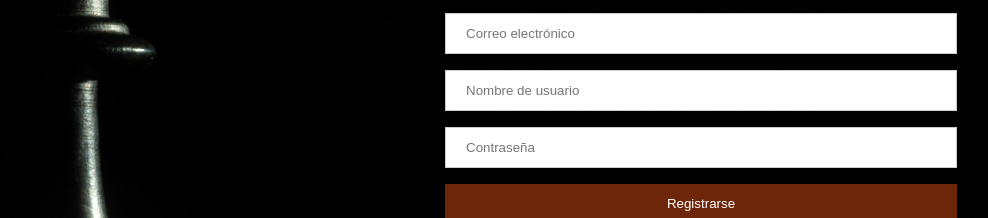
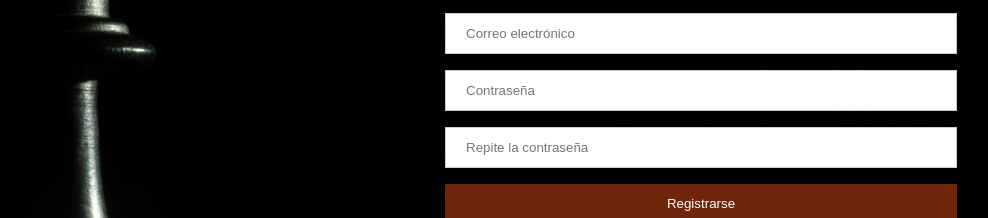
Before and after one commit to danii1107/PSI, a Vue app in the folder mychess-vue/: page /sign-up in a window 1280 px wide. Shown: the part 282-500 px from the top of the page, without its empty margins (219-1207 px from the left). Built offline with nearby package versions, Linux system fonts and the light colour scheme; no server answers.

Commit message:
changed auth formsg

```diff
--- a/mychess-vue/src/components/Login.vue
+++ b/mychess-vue/src/components/Login.vue
@@ -1,7 +1,7 @@
 <template>
 	<div class="container">
 		<form @submit.prevent="handleLogin">
-			<input type="username" v-model="persona.username" placeholder="Nombre de usuario" required>
+			<input type="email" v-model="persona.email" placeholder="Correo electrónico" required>
 			<input type="password" v-model="persona.password" placeholder="Contraseña" required>
 			<button type="submit">Iniciar Sesión</button>
 		</form>
@@ -15,7 +15,7 @@
 		data() {
 			return {
 				persona: {
-					username: "",
+					email: "",
 					password: "",
 				},
 			};
@@ -24,7 +24,7 @@
 			handleLogin() {
 				this.$emit('LoginAPI', this.persona);
 				this.persona = {
-					username: "",
+					email: "",
 					password: "",
 				};
 			}
--- a/mychess-vue/src/components/Signup.vue
+++ b/mychess-vue/src/components/Signup.vue
@@ -2,8 +2,8 @@
   <div class="container">
     <form @submit.prevent="handleSignup">
       <input type="email" v-model="persona.email" placeholder="Correo electrónico" required>
-      <input type="username" v-model="persona.username" placeholder="Nombre de usuario" required>
       <input type="password" v-model="persona.password" placeholder="Contraseña" required>
+      <input type="password" v-model="persona.repeatpwd" placeholder="Repite la contraseña" required>
       <button type="submit">Registrarse</button>
     </form>
   </div>
@@ -18,12 +18,14 @@
 				persona: {
 					username: "",
 					password: "",
+          repeatpwd: "",
           email: "",
 				},
 			};
 		},
 		methods: {
 			handleSignup() {
+        this.persona.username = this.persona.email.split("@")[0];
 				this.$emit('SignupAPI', this.persona);
 				this.persona = {
 					username: "",
```
